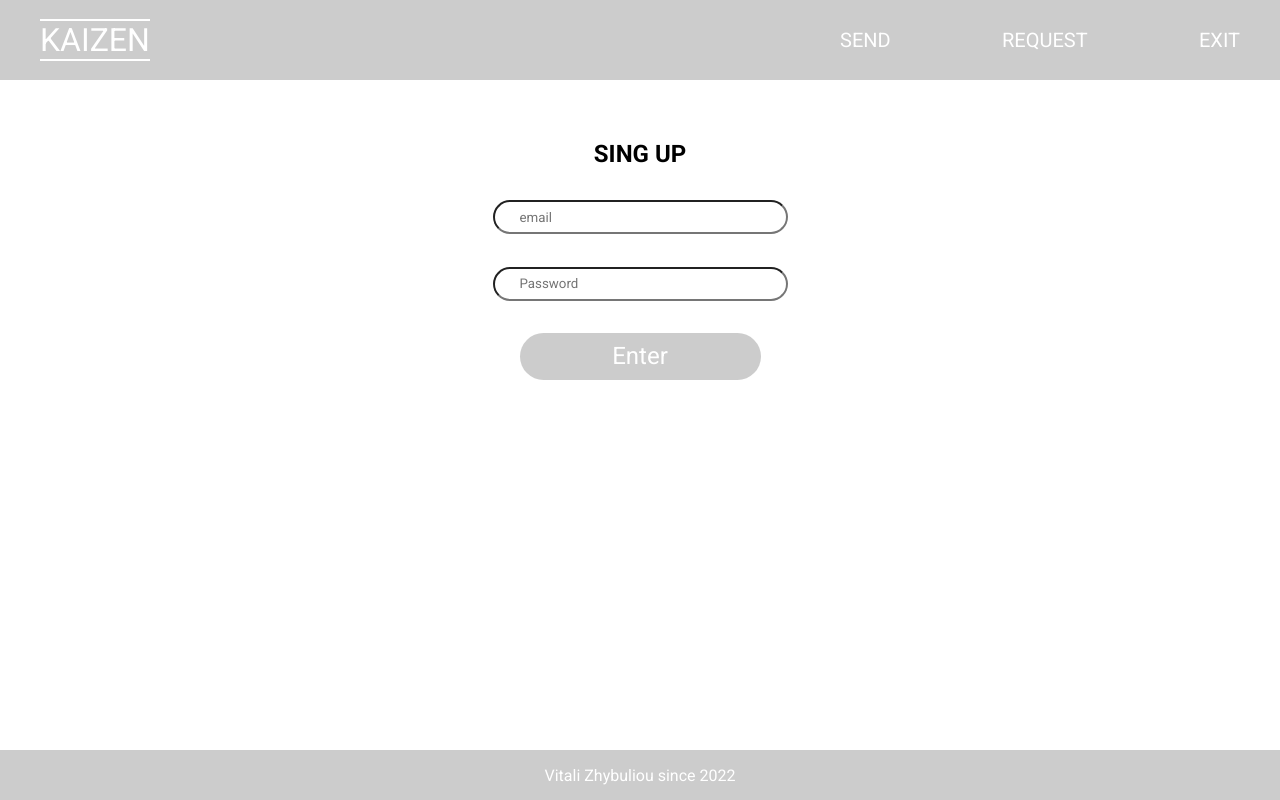
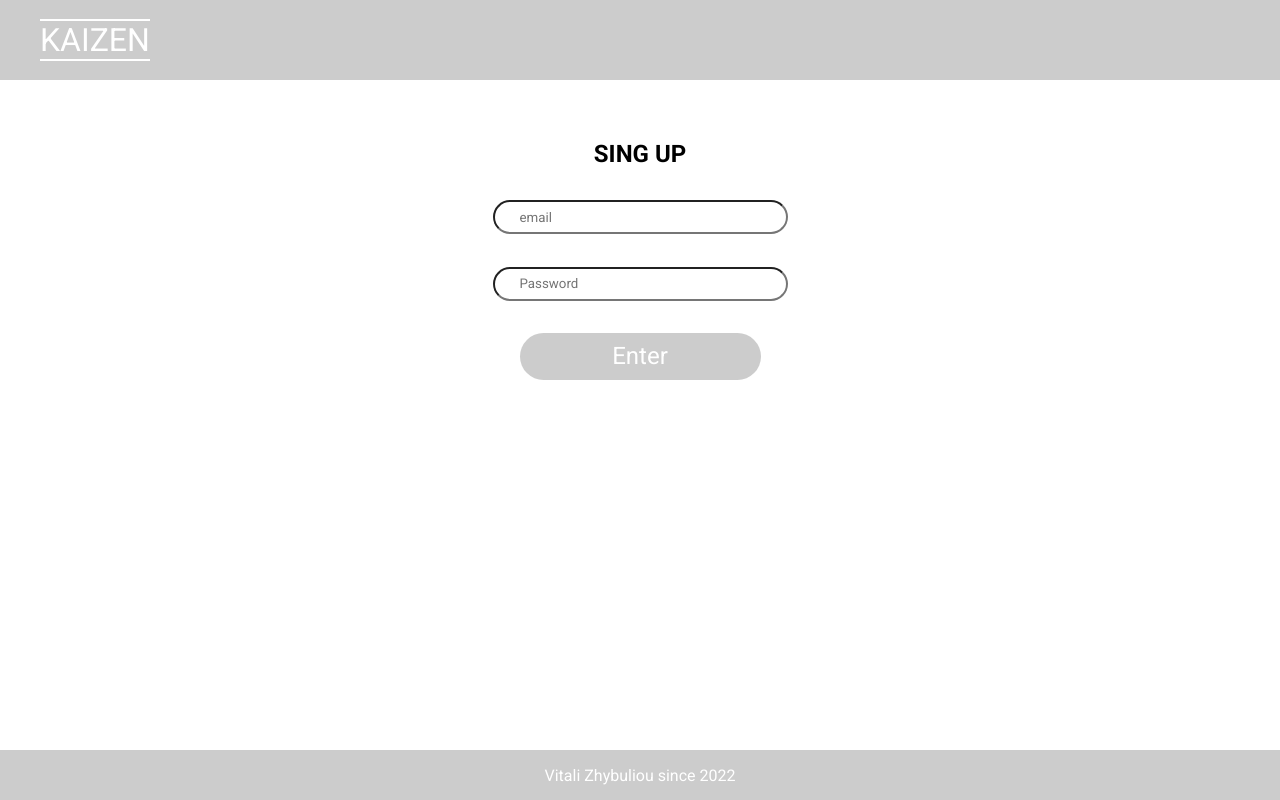
Before and after one commit to Zhybuliou/kizen, a React (Create React App) app in the folder client/: page /sing-up in a window 1280 px wide. Built offline with nearby package versions, Linux system fonts and the light colour scheme.

Commit message:
feat: btn exit ( logout )

```diff
--- a/client/src/App.jsx
+++ b/client/src/App.jsx
@@ -15,7 +15,7 @@ function App() {
   return (
     <BrowserRouter>
     <div>
-     <Navbar/>
+     <Navbar isAuth={isAuth} />
      {!isAuth &&
       <Routes>
       <Route exact path="/" element={<Home />} />
--- a/client/src/components/navbar/Navbar.jsx
+++ b/client/src/components/navbar/Navbar.jsx
@@ -1,19 +1,27 @@
 import React from 'react';
 import './navbar.scss';
 import { NavLink } from 'react-router-dom';
+import { useDispatch } from 'react-redux';
+import { logout } from '../../reducers/userReducer';
 
-export default function Navbar() {
+export default function Navbar({isAuth}) {
+    const dispatch = useDispatch();
     return (
         <div className='navbar-wrapper'>
             <div className='navbar'>
                 <div className='logo'><NavLink to = "/">KAIZEN</NavLink></div>
+                {isAuth &&
                 <div className='navbar-menu'>
                         <ul className='navbar-menu__ul'>
-                            <li className='navbar-menu__ul-item'><a href="home">Send</a></li>
-                            <li className='navbar-menu__ul-item'><a href="second">Request</a></li>
-                            <li className='navbar-menu__ul-item'><a href="exit">Exit</a></li>
+                            <li className='navbar-menu__ul-item'><NavLink to = "/">Send</NavLink></li>
+                            <li className='navbar-menu__ul-item'><NavLink to="/second">Request</NavLink></li>
+                            <li className='navbar-menu__ul-item'
+                            onClick={() => dispatch(logout())}>
+                            <NavLink to = "/">Exit</NavLink>
+                            </li>
                         </ul>
                 </div>
+            }
             </div>
         </div>
     )
--- a/client/src/reducers/userReducer.js
+++ b/client/src/reducers/userReducer.js
@@ -1,4 +1,5 @@
 const SET_USER = "SET_USER";
+const LOGOUT = "LOGOUT";
 
 const defaultState = {
     currentUser: {},
@@ -13,9 +14,17 @@ export default function userReducer(state = defaultState, action) {
                 currentUser: action.payload.user,
                 isAuth: true
             }
+            case LOGOUT:
+                localStorage.removeItem('token');
+                return {
+                    ...state,
+                    currentUser: {},
+                    isAuth: false
+                }
         default:
             return state
     }
 }
 
-export const setUser = user => ({type: SET_USER, payload: user})
+export const setUser = user => ({type: SET_USER, payload: user});
+export const logout = () => ({type: LOGOUT});
```
